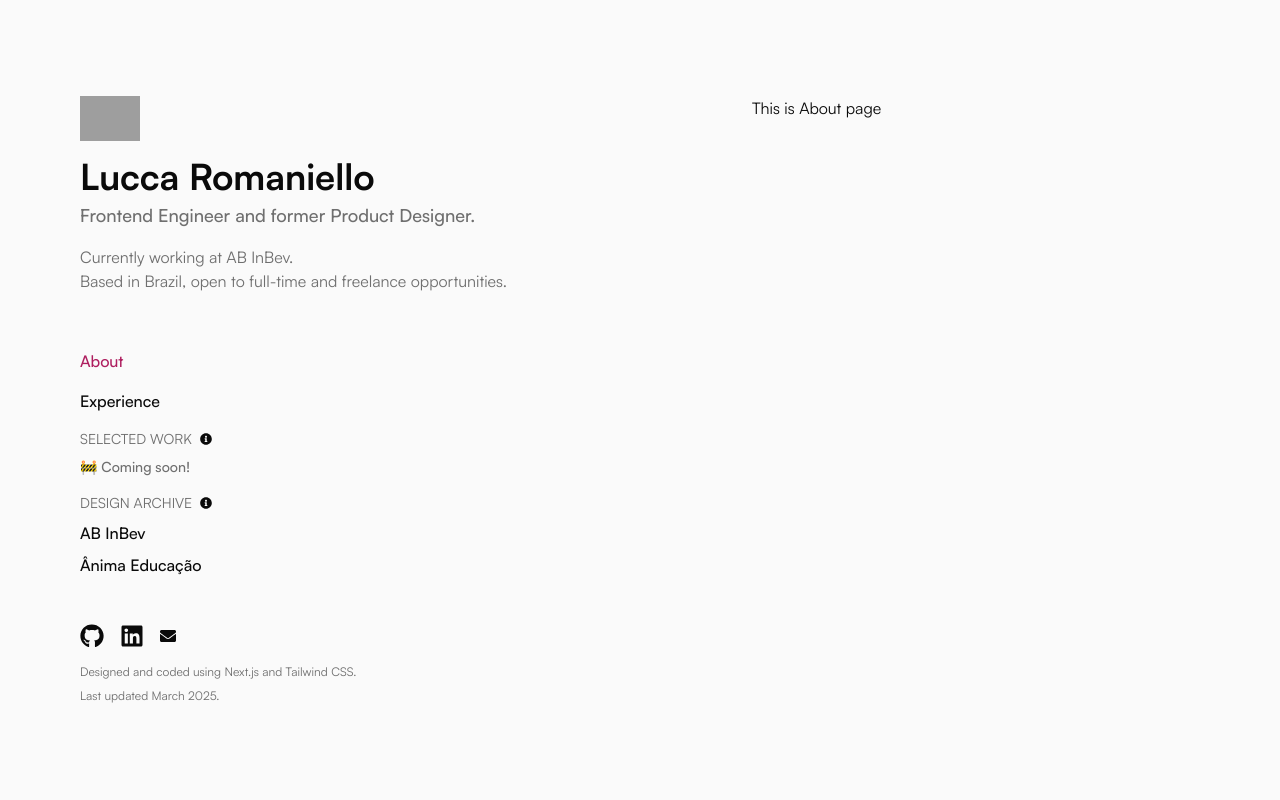
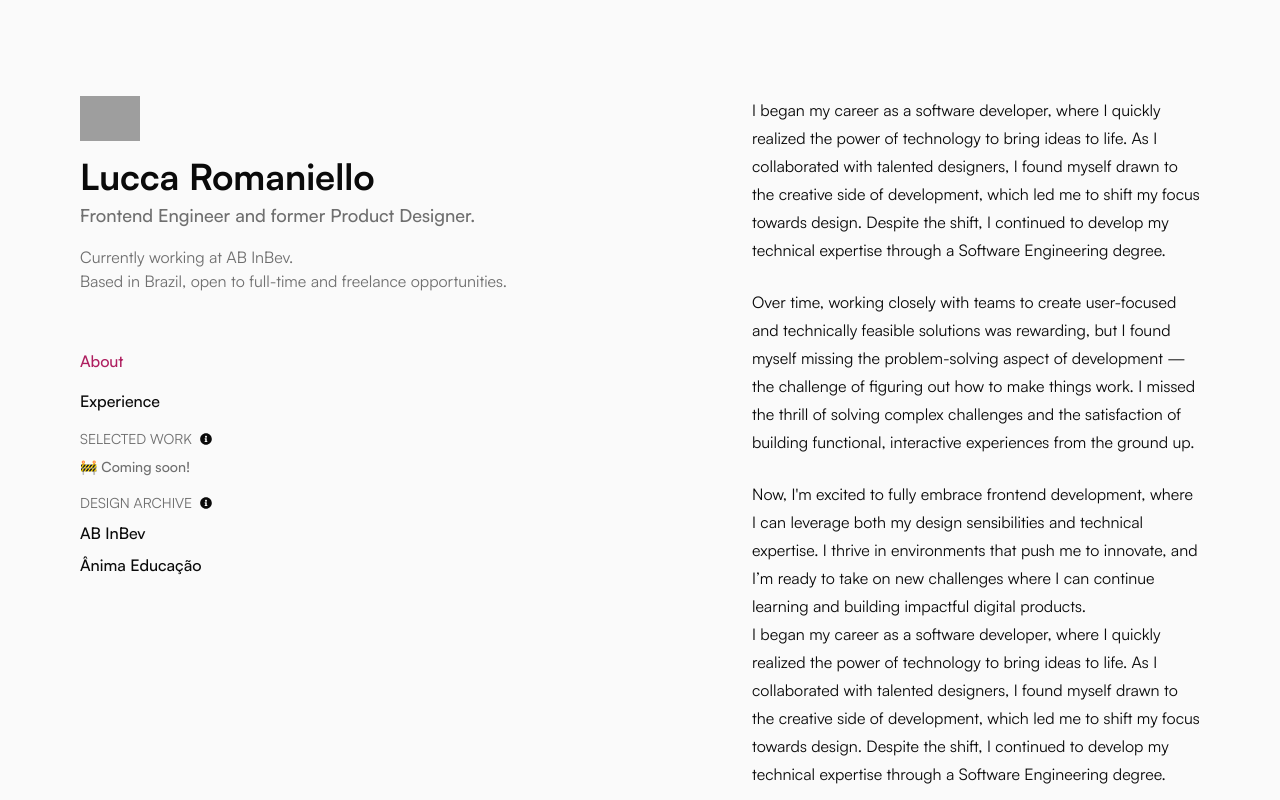
Before and after one commit to luccaromaniello/portfolio, a Next.js app: page /about in a window 1280 px wide. Shown: the top 800 px of the page. Built offline with nearby package versions, Linux system fonts and the light colour scheme; grey boxes are pictures that could not be loaded.

Commit message:
Organizes content to replicate tab behavior

```diff
--- a/src/app/about/page.tsx
+++ b/src/app/about/page.tsx
@@ -1,9 +1,11 @@
-export default function About() {
+const About = () => {
   return (
-    <div>
-      <div>
-        This is About page
-      </div>
-    </div>
+    <div className="flex flex-col gap-6 text-base/7">
+      <p>I began my career as a software developer, where I quickly realized the power of technology to bring ideas to life. As I collaborated with talented designers, I found myself drawn to the creative side of development, which led me to shift my focus towards design. Despite the shift, I continued to develop my technical expertise through a Software Engineering degree.</p>
+      <p>Over time, working closely with teams to create user-focused and technically feasible solutions was rewarding, but I found myself missing the problem-solving aspect of development — the challenge of figuring out how to make things work. I missed the thrill of solving complex challenges and the satisfaction of building functional, interactive experiences from the ground up.</p>
+      <p>Now, I'm excited to fully embrace frontend development, where I can leverage both my design sensibilities and technical expertise. I thrive in environments that push me to innovate, and I’m ready to take on new challenges where I can continue learning and building impactful digital products.</p>
+  </div>
   )
-}
+};
+
+export default About;
--- a/src/app/layout.tsx
+++ b/src/app/layout.tsx
@@ -3,6 +3,8 @@ import "../styles/globals.css";
 import localFont from 'next/font/local';
 import TopNavigation from "@/components/TopNavigation";
 import SideNavigation from "@/components/SideNavigation";
+import About from "./about/page";
+import AnimaEducacao from "./design/anima-educacao/page";
 
 const satoshiFont = localFont({
   src: '../../public/satoshi/Satoshi-Variable.woff2',
@@ -19,7 +21,7 @@ export const metadata: Metadata = {
 export default function RootLayout({
   children,
 }: Readonly<{
-  children: React.ReactNode;
+  children: React.ReactNode
 }>) {
   return (
     <html lang="en">
@@ -27,7 +29,10 @@ export default function RootLayout({
         {/* <TopNavigation /> */}
         <div className="grid grid-cols-[480px_1fr] gap-48 h-full ">
           <SideNavigation />
-          {children}
+          <main>
+            <About />
+            {children}
+          </main>
         </div>
       </body>
     </html>
--- a/src/app/page.tsx
+++ b/src/app/page.tsx
@@ -1,13 +1,14 @@
 const Home = () => {
   return (
     <div>
-      <main>
+      {/* <main>
         <div className="flex flex-col gap-6 text-base/7">
           <p>I began my career as a software developer, where I quickly realized the power of technology to bring ideas to life. As I collaborated with talented designers, I found myself drawn to the creative side of development, which led me to shift my focus towards design. Despite the shift, I continued to develop my technical expertise through a Software Engineering degree.</p>
           <p>Over time, working closely with teams to create user-focused and technically feasible solutions was rewarding, but I found myself missing the problem-solving aspect of development — the challenge of figuring out how to make things work. I missed the thrill of solving complex challenges and the satisfaction of building functional, interactive experiences from the ground up.</p>
           <p>Now, I'm excited to fully embrace frontend development, where I can leverage both my design sensibilities and technical expertise. I thrive in environments that push me to innovate, and I’m ready to take on new challenges where I can continue learning and building impactful digital products.</p>
         </div>
-      </main>
+      </main> */}
+      teste
     </div>
   );
 };
```
